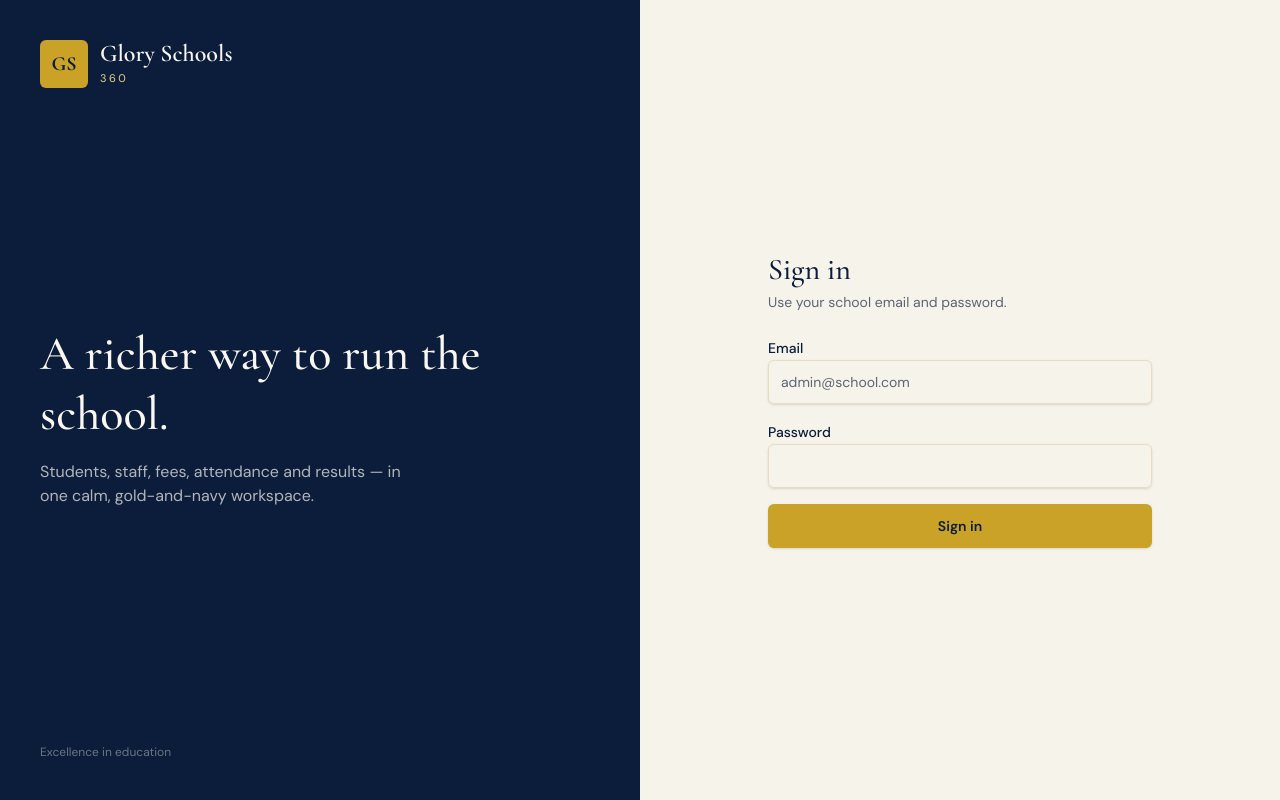
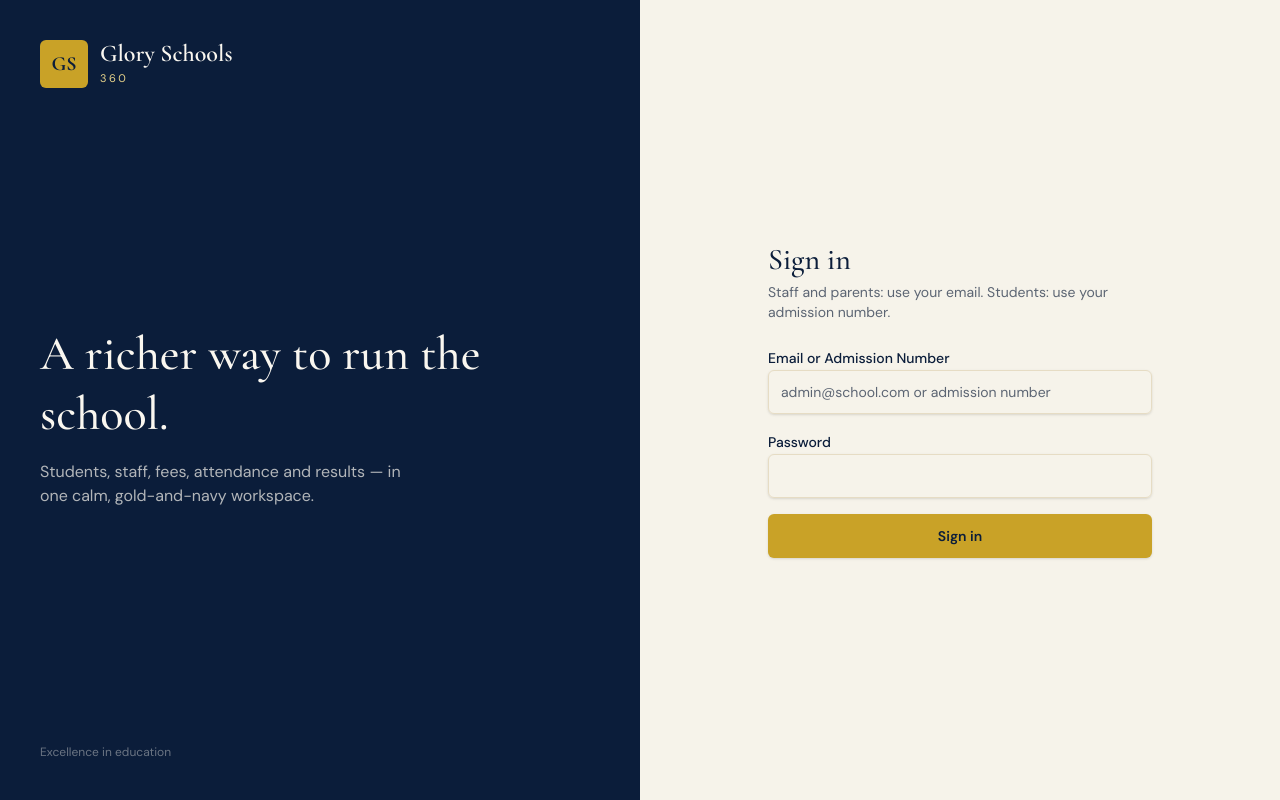
Before and after one commit to Uncleglory/school-app, a Next.js app: page /login in a window 1280 px wide. Built offline with nearby package versions, Linux system fonts and the light colour scheme.

Commit message:
Clarify login instructions and input field labels
Updated the login page to clarify email input instructions for staff, parents, and students.

```diff
--- a/src/app/(auth)/login/page.tsx
+++ b/src/app/(auth)/login/page.tsx
@@ -41,18 +41,23 @@ export default function LoginPage() {
             <p className="font-display text-xl font-semibold">Glory Schools 360</p>
           </div>
           <h2 className="font-display text-3xl text-navy">Sign in</h2>
-          <p className="text-sm text-muted-foreground mt-1 mb-6">Use your school email and password.</p>
+          <p className="text-sm text-muted-foreground mt-1 mb-6">
+            Staff and parents: use your email. Students: use your admission number.
+          </p>
 
           <form action={formAction} className="space-y-4">
             <div className="space-y-2">
-              <Label htmlFor="email">Email</Label>
+              <Label htmlFor="email">Email or Admission Number</Label>
               <Input
                 id="email"
                 name="email"
-                type="email"
-                placeholder="admin@school.com"
+                type="text"
+                placeholder="admin@school.com or admission number"
                 required
-                autoComplete="email"
+                autoComplete="username"
+                autoCapitalize="none"
+                autoCorrect="off"
+                spellCheck={false}
                 disabled={isPending}
                 className="h-11"
               />
```
